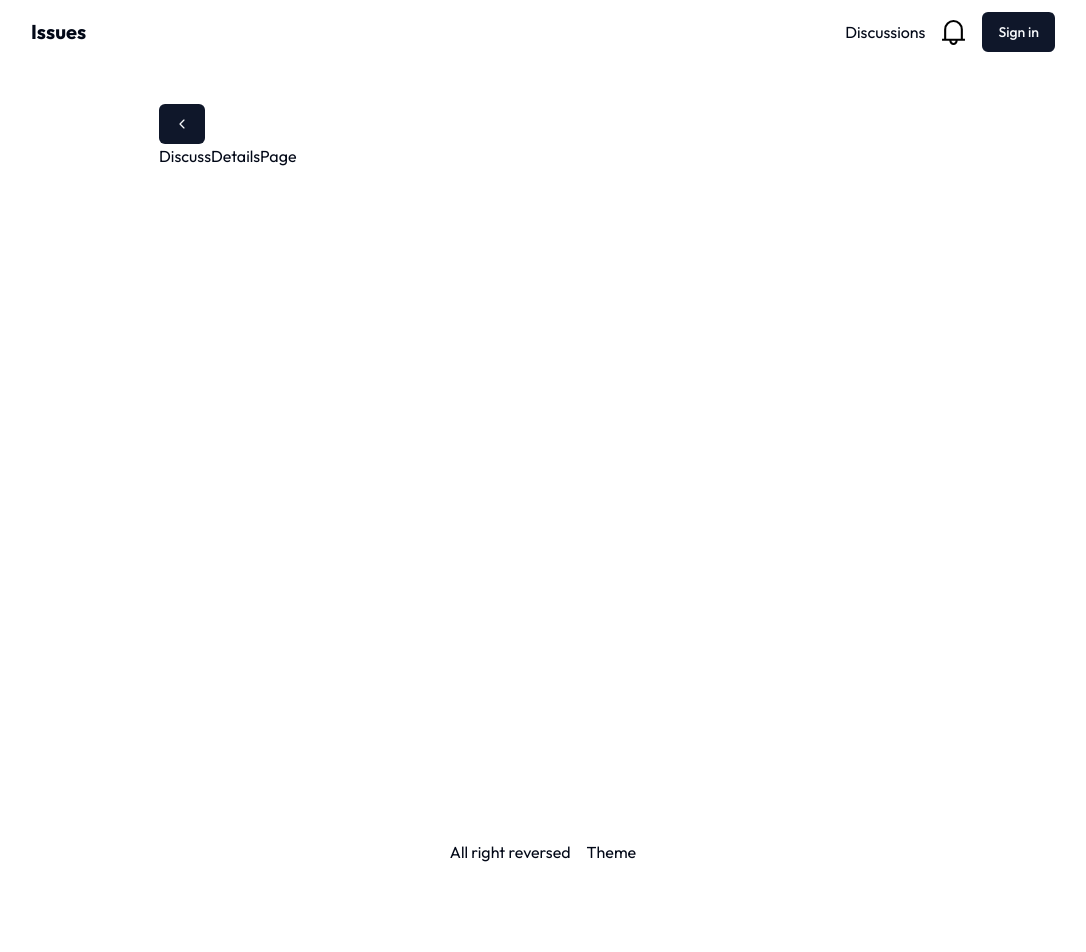
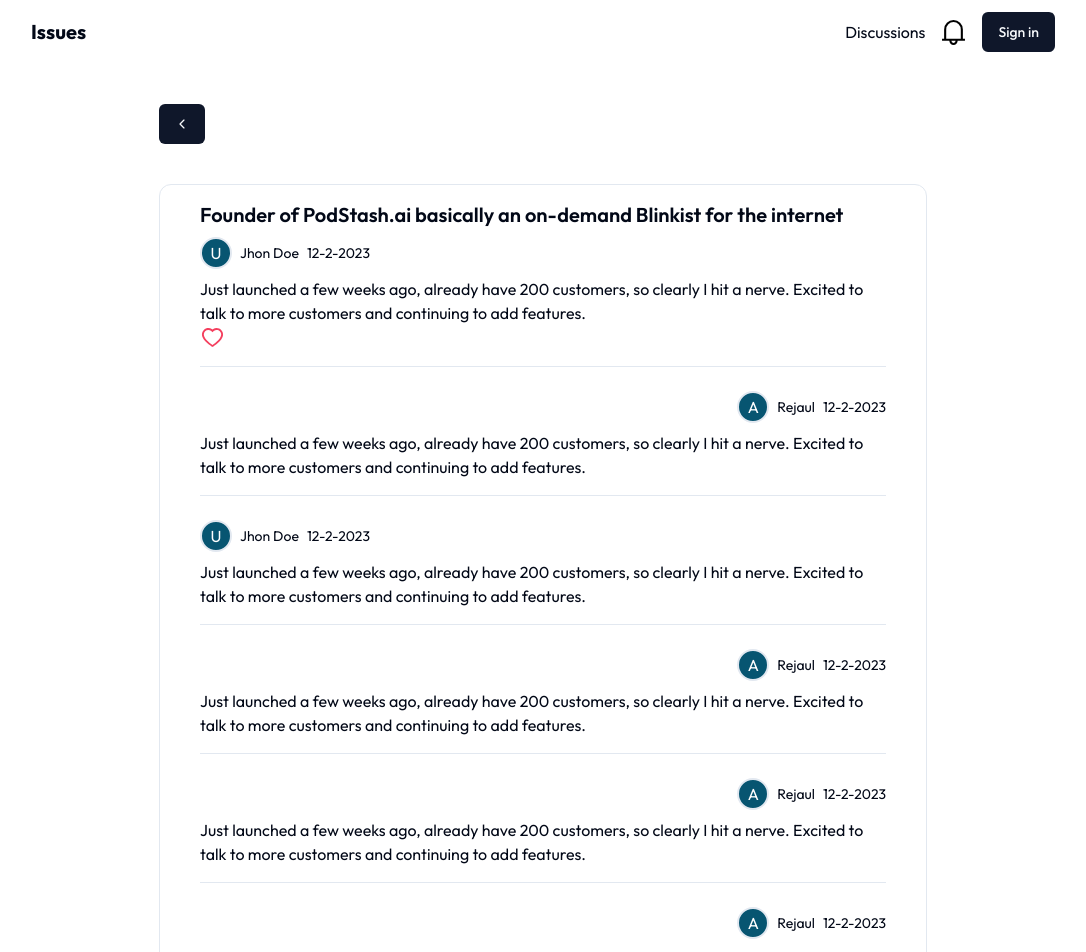
Before and after one commit to rejaulkariim/issue-connect-client, a Next.js app: page /user/discuss/1 in a window 1280 px wide. Shown: the top 952 px of the page, without its empty margins (97-1183 px from the left). Before the commit the page ends 904 px from the top, so only its background shows below. Built offline with nearby package versions, Linux system fonts and the light colour scheme.

Commit message:
added discuss response layout

```diff
--- a/app/(root)/(home)/page.tsx
+++ b/app/(root)/(home)/page.tsx
@@ -1,6 +1,6 @@
 const HomePage = () => {
   return (
-    <main>
+    <main className="wrapper section-padding min-h-[calc(100vh-4rem)]">
       <h1 className="text-4xl font-bold text-center">Issue Connect App</h1>
       <p className="text-center">The app is under development</p>
     </main>
--- a/app/(user)/user/discuss/[did]/page.tsx
+++ b/app/(user)/user/discuss/[did]/page.tsx
@@ -1,6 +1,8 @@
 "use client";
 import { Button } from "@/components/ui/button";
+import { Textarea } from "@/components/ui/textarea";
 import { useRouter } from "next/navigation";
+import { AiOutlineHeart } from "react-icons/ai";
 import { IoIosArrowBack } from "react-icons/io";
 
 const DiscussDetailsPage = () => {
@@ -12,7 +14,148 @@
           <IoIosArrowBack />
         </Button>
       </div>
-      DiscussDetailsPage
+
+      {/* Chat box */}
+      <div className="border my-10 px-3 md:px-10 py-4 rounded-xl overflow-auto">
+        <div>
+          {/* User response */}
+          <div className="border-b pb-4">
+            <h2 className="heading2">
+              Founder of PodStash.ai basically an on-demand Blinkist for the
+              internet
+            </h2>
+
+            <div className="flex items-center gap-2 my-2">
+              <div className="h-8 w-8 border-2 rounded-full bg-[#075571] flex justify-center items-center">
+                <p className="text-white">U</p>
+              </div>
+
+              <div className="flex items-center gap-2">
+                <p className="text-sm">Jhon Doe</p>
+                <p className="text-sm">12-2-2023</p>
+              </div>
+            </div>
+
+            <p>
+              Just launched a few weeks ago, already have 200 customers, so
+              clearly I hit a nerve. Excited to talk to more customers and
+              continuing to add features.
+            </p>
+
+            <div className="flex items-center gap-2">
+              <AiOutlineHeart size={25} className="text-rose-500" />
+            </div>
+          </div>
+
+          {/* Admin response */}
+          <div className="mt-6 border-b pb-4">
+            <div className="flex justify-end items-center gap-2 my-2">
+              <div className="h-8 w-8 border-2 rounded-full bg-[#075571] flex justify-center items-center">
+                <p className="text-white">A</p>
+              </div>
+
+              <div className="flex items-center gap-2">
+                <p className="text-sm">Rejaul</p>
+                <p className="text-sm">12-2-2023</p>
+              </div>
+            </div>
+
+            <p>
+              Just launched a few weeks ago, already have 200 customers, so
+              clearly I hit a nerve. Excited to talk to more customers and
+              continuing to add features.
+            </p>
+          </div>
+
+          {/* User response */}
+          <div className="mt-6 border-b pb-4">
+            <div className="flex items-center gap-2 my-2">
+              <div className="h-8 w-8 border-2 rounded-full bg-[#075571] flex justify-center items-center">
+                <p className="text-white">U</p>
+              </div>
+
+              <div className="flex items-center gap-2">
+                <p className="text-sm">Jhon Doe</p>
+                <p className="text-sm">12-2-2023</p>
+              </div>
+            </div>
+
+            <p>
+              Just launched a few weeks ago, already have 200 customers, so
+              clearly I hit a nerve. Excited to talk to more customers and
+              continuing to add features.
+            </p>
+          </div>
+        </div>
+
+        {/* Admin response */}
+        <div className="mt-6 border-b pb-4">
+          <div className="flex justify-end items-center gap-2 my-2">
+            <div className="h-8 w-8 border-2 rounded-full bg-[#075571] flex justify-center items-center">
+              <p className="text-white">A</p>
+            </div>
+
+            <div className="flex items-center gap-2">
+              <p className="text-sm">Rejaul</p>
+              <p className="text-sm">12-2-2023</p>
+            </div>
+          </div>
+
+          <p>
+            Just launched a few weeks ago, already have 200 customers, so
+            clearly I hit a nerve. Excited to talk to more customers and
+            continuing to add features.
+          </p>
+        </div>
+
+        {/* Admin response */}
+        <div className="mt-6 border-b pb-4">
+          <div className="flex justify-end items-center gap-2 my-2">
+            <div className="h-8 w-8 border-2 rounded-full bg-[#075571] flex justify-center items-center">
+              <p className="text-white">A</p>
+            </div>
+
+            <div className="flex items-center gap-2">
+              <p className="text-sm">Rejaul</p>
+              <p className="text-sm">12-2-2023</p>
+            </div>
+          </div>
+
+          <p>
+            Just launched a few weeks ago, already have 200 customers, so
+            clearly I hit a nerve. Excited to talk to more customers and
+            continuing to add features.
+          </p>
+        </div>
+
+        {/* Admin response */}
+        <div className="mt-6 border-b pb-4">
+          <div className="flex justify-end items-center gap-2 my-2">
+            <div className="h-8 w-8 border-2 rounded-full bg-[#075571] flex justify-center items-center">
+              <p className="text-white">A</p>
+            </div>
+
+            <div className="flex items-center gap-2">
+              <p className="text-sm">Rejaul</p>
+              <p className="text-sm">12-2-2023</p>
+            </div>
+          </div>
+
+          <p>
+            Just launched a few weeks ago, already have 200 customers, so
+            clearly I hit a nerve. Excited to talk to more customers and
+            continuing to add features.
+          </p>
+        </div>
+
+        {/* Chat form */}
+        <form className="space-y-4 mt-4">
+          <Textarea placeholder="Write a message" />
+          <Button onClick={() => router.back()} variant="default">
+            Send
+          </Button>
+        </form>
+      </div>
     </main>
   );
 };
--- a/app/globals.css
+++ b/app/globals.css
@@ -82,3 +82,7 @@
 .section-padding {
   @apply py-5 md:py-10;
 }
+
+.heading2 {
+  @apply text-xl font-semibold;
+}
--- a/components/shared/Navbar.tsx
+++ b/components/shared/Navbar.tsx
@@ -5,7 +5,7 @@
 const Navbar = () => {
   const user = false;
   return (
-    <header className="max-w-5xl mx-auto h-16 w-full flex justify-between items-center px-4 md:px-0 sticky top-0 z-50">
+    <header className="bg-white max-w-5xl mx-auto h-16 w-full flex justify-between items-center px-4 md:px-0 sticky top-0 z-50">
       <nav>
         <ul>
           <li>
```
